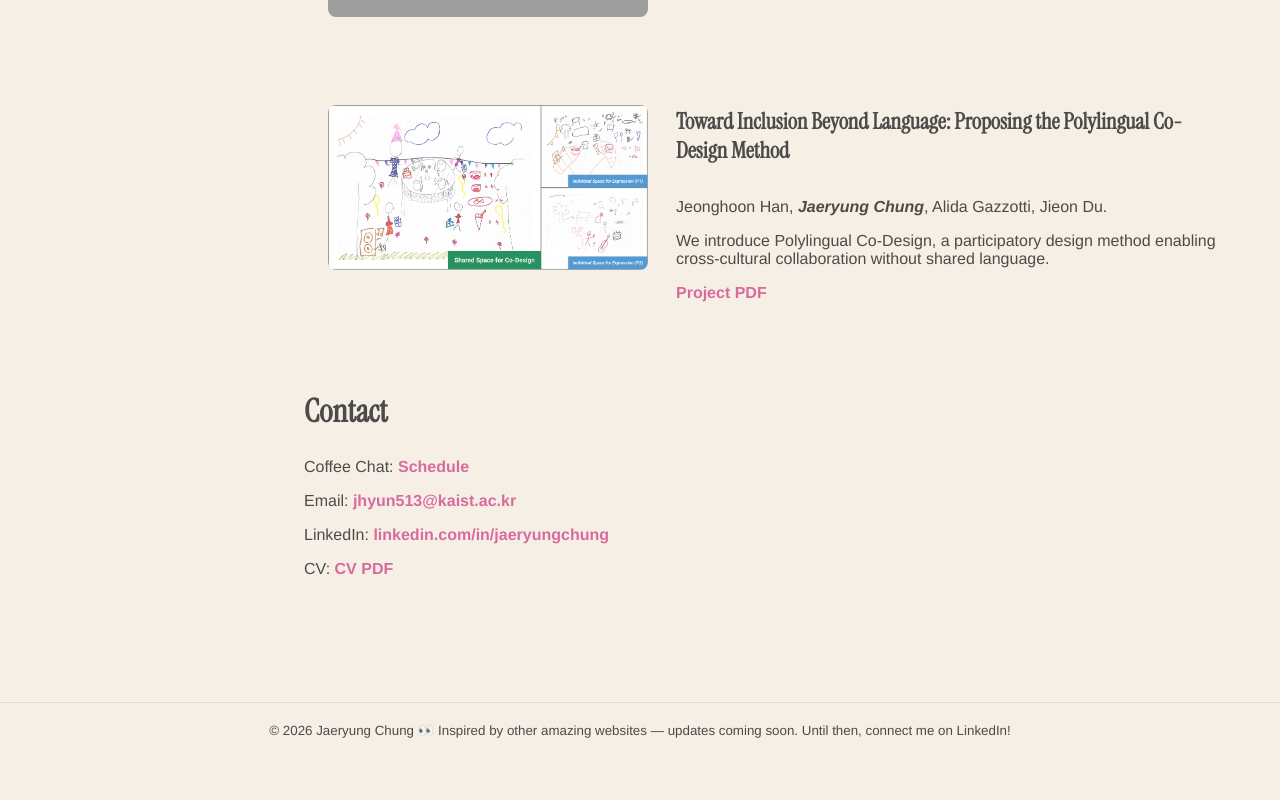
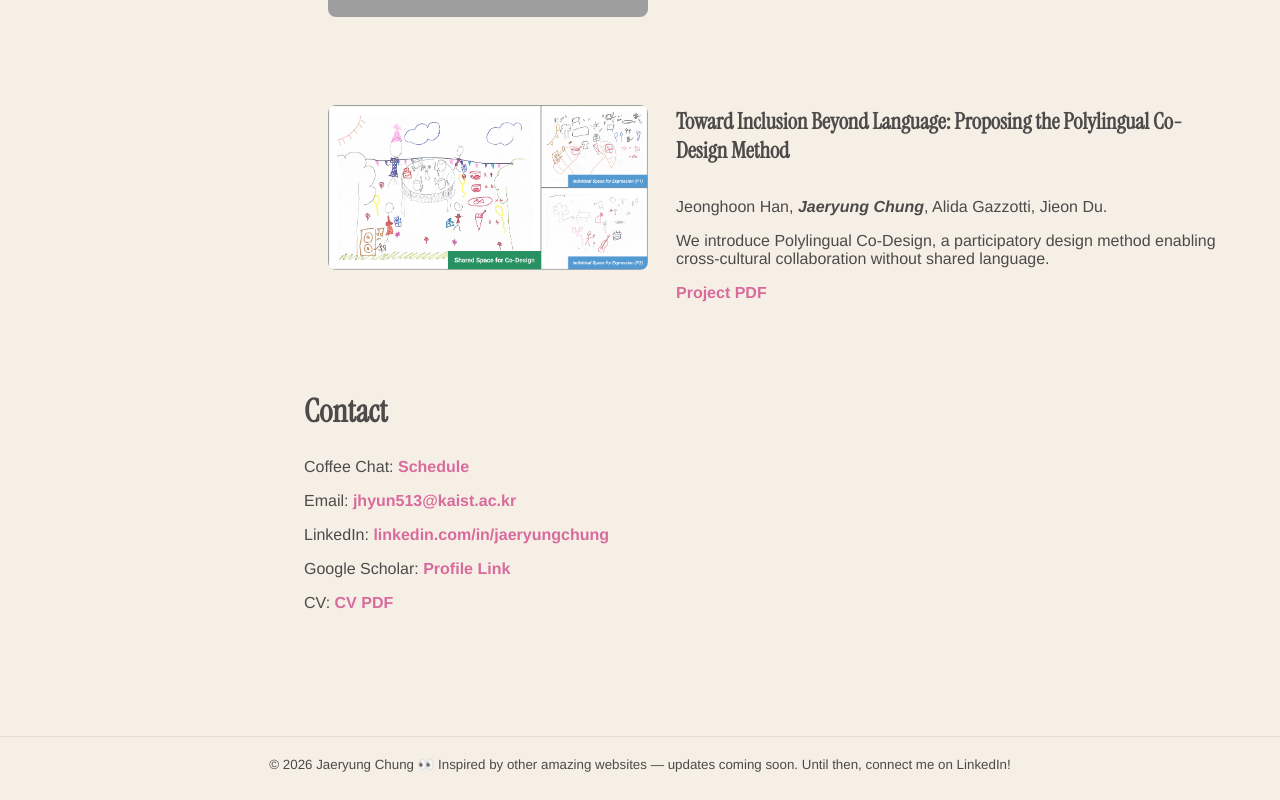
Before and after one commit to jaeryungchung/jaeryungchung.github.io, a React (Vite) app: page / in a window 1280 px wide. Shown: the part 4282-5082 px from the top of the page. Before the commit the page ends 5048 px from the top, so only its background shows below. Built offline with nearby package versions, Linux system fonts and the light colour scheme; grey boxes are pictures that could not be loaded; a web font is replaced by a local one.

Commit message:
add-google-scholar

```diff
--- a/src/shared/Contact.jsx
+++ b/src/shared/Contact.jsx
@@ -9,6 +9,8 @@ export default function Contact(){
       <p>Coffee Chat: <a href="https://calendar.app.google/zZtDZt9csPbR6SXp8" target="_blank">Schedule</a></p>
       <p>Email: <a href="mailto:jhyun513@kaist.ac.kr">jhyun513@kaist.ac.kr</a></p>
       <p>LinkedIn: <a href="https://www.linkedin.com/in/jaeryungchung" target="_blank">linkedin.com/in/jaeryungchung</a></p>
+      <p>Google Scholar: <a href=" https://scholar.google.com/citations?user=tQlsqHEAAAAJ&hl=ko" target="_blank">Profile Link</a></p>
+
       <p>CV: <a href={cv} target="_blank">CV PDF</a></p>
       {/* <p>CV: <a href={cvPdf} target="_blank">Download</a></p> */}
     </section>
```
